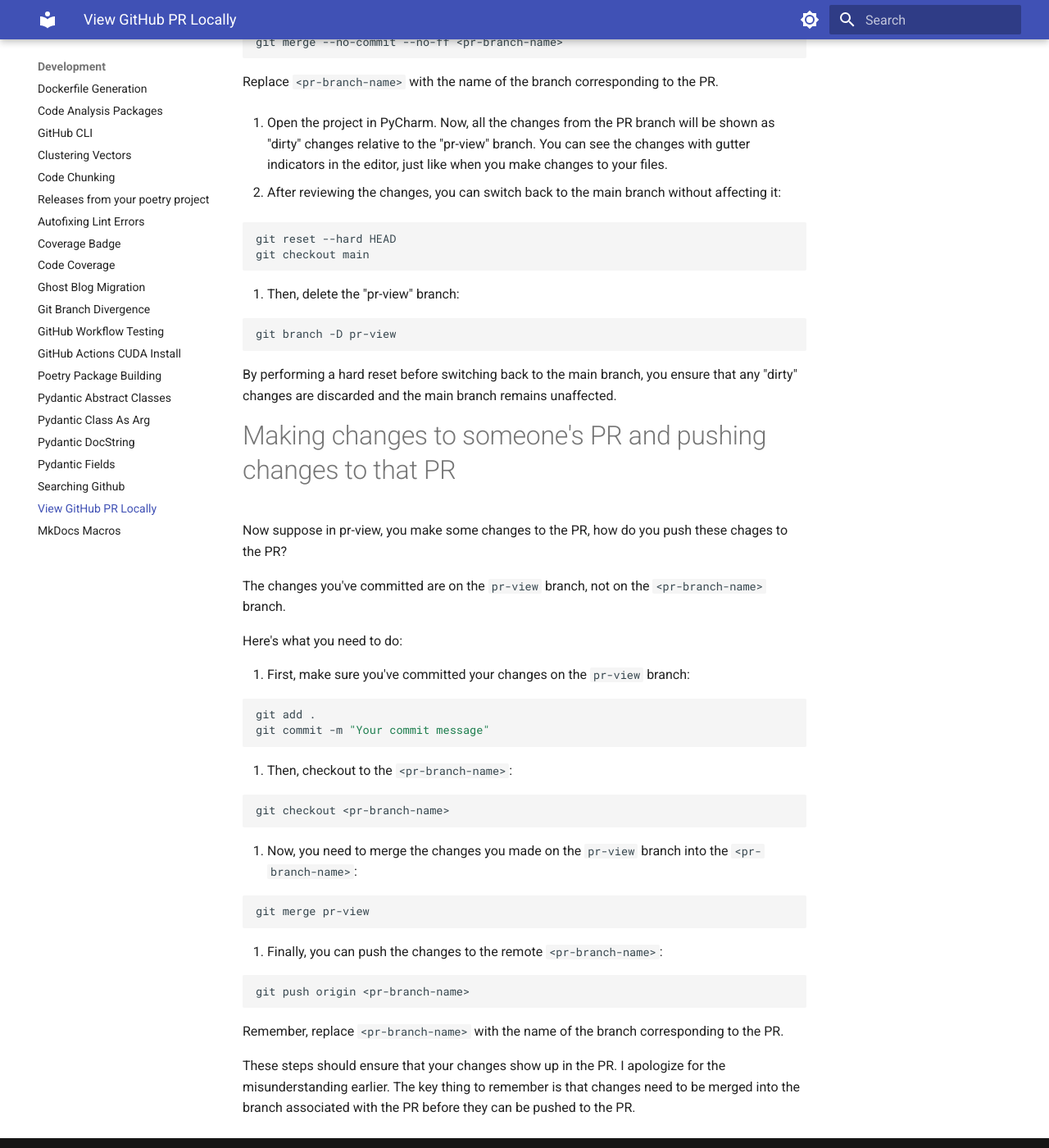
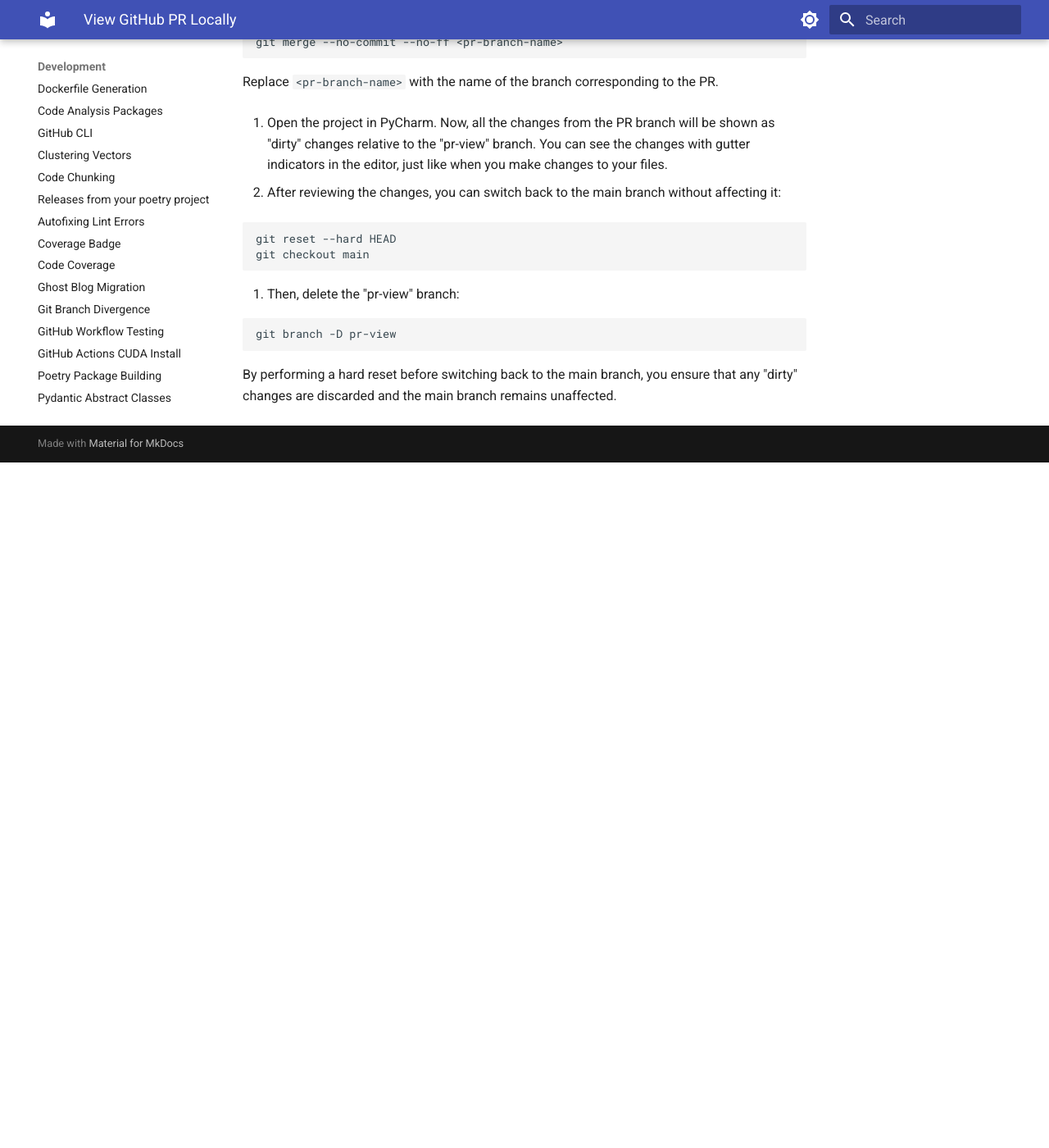
Before and after one commit to langroid/langroid, an MkDocs documentation site: the page built from docs/development/viewing-git-pr.md, in a window 1280 px wide and 1400 px high, scrolled down 2796 px. Shown: the whole window at 82% size. Built offline with MkDocs 1.6.1 and Material for MkDocs 9.7.7, drawn with Linux system fonts in a browser that asks for light colours; after the commit the page ends 3360 px from its top, so only the background shows below that.

Commit message:
misc changes from main

````diff
--- a/docs/development/viewing-git-pr.md
+++ b/docs/development/viewing-git-pr.md
@@ -157,47 +157,3 @@
 
 By performing a hard reset before switching back to the main branch, you ensure
 that any "dirty" changes are discarded and the main branch remains unaffected.
-
-# Making changes to someone's PR and pushing changes to that PR
-
-Now suppose in pr-view, you make some changes to the PR, how do you push these
-chages to the PR?
-
-The changes you've committed
-are on the `pr-view` branch, not on the `<pr-branch-name>` branch.
-
-Here's what you need to do:
-
-1. First, make sure you've committed your changes on the `pr-view` branch:
-
-```bash
-git add .
-git commit -m "Your commit message"
-```
-
-2. Then, checkout to the `<pr-branch-name>`:
-
-```bash
-git checkout <pr-branch-name>
-```
-
-3. Now, you need to merge the changes you made on the `pr-view` branch into
-   the `<pr-branch-name>`:
-
-```bash
-git merge pr-view
-```
-
-4. Finally, you can push the changes to the remote `<pr-branch-name>`:
-
-```bash
-git push origin <pr-branch-name>
-```
-
-Remember, replace `<pr-branch-name>` with the name of the branch corresponding
-to the PR.
-
-These steps should ensure that your changes show up in the PR. I apologize for
-the misunderstanding earlier. The key thing to remember is that changes need to
-be merged into the branch associated with the PR before they can be pushed to
-the PR.
````
Also changed, not shown: 2 other files.
